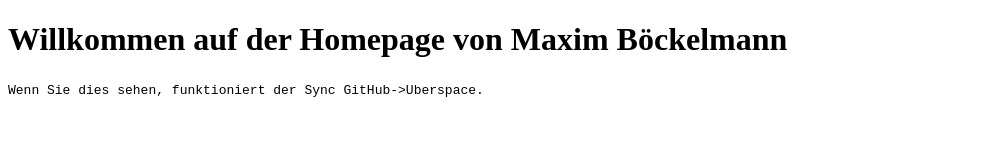
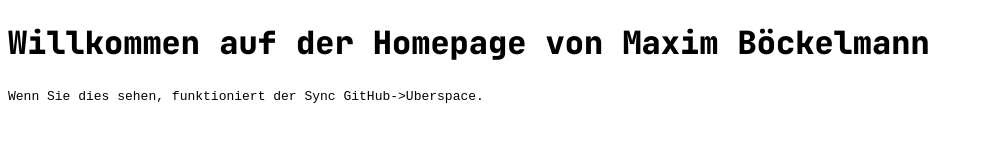
Before and after one commit to MacBoeck/maximboeckelmann.de, a plain HTML site: page index.html in a window 1280 px wide. Shown: the whole page, without its empty margins (0-983 px from the left). Drawn offline with Linux system fonts and the light colour scheme.

Commit message:
Update styles.css

```diff
--- a/styles.css
+++ b/styles.css
@@ -3,6 +3,16 @@
   src: url('/webfont/JetBrainsMono-Regular.woff2') format('woff2');
 }
 
+@font-face {
+  font-family: 'MaximsLieblingsfont-Bold';
+  src: url('/webfont/JetBrainsMono-ExtraBold.woff2') format('woff2');
+}
+
+h1, h2, h3, h4, h5, h6 {
+	font-family: MaximsLieblingsfont-Bold;
+}
+
+
 p {
 	font-family: MaximsLieblingsfont;
 }
```
